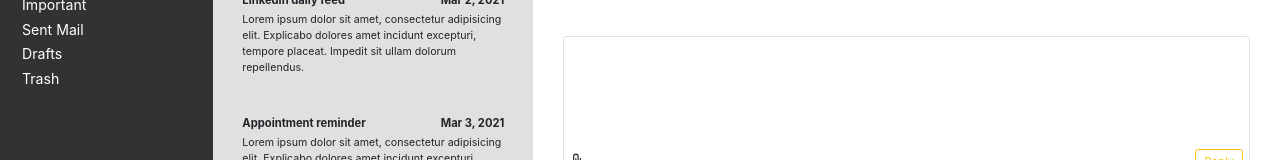
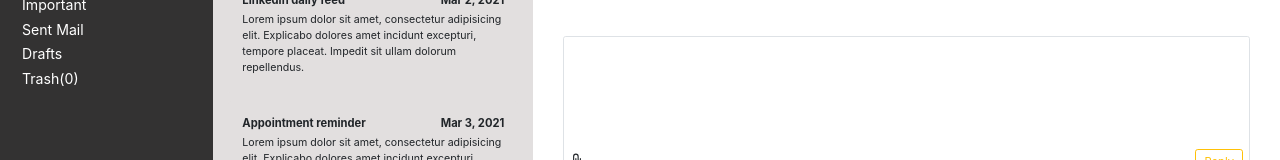
Before and after one commit to benong777/email-template-with-angular, an Angular app: page / in a window 1280 px wide. Shown: the part 205-365 px from the top of the page. Built offline with nearby package versions, Linux system fonts and the light colour scheme.

Commit message:
Added trash count

```diff
--- a/src/app/app.component.html
+++ b/src/app/app.component.html
@@ -31,7 +31,7 @@
               <a class="text-white" href="#" alt="Important">Important</a> <br>
               <a class="text-white" href="#" alt="Sent mail">Sent Mail</a> <br>
               <a class="text-white" href="#" alt="Drafts">Drafts</a> <br>
-              <a class="text-white" href="#" alt="Trash">Trash</a> <br>
+              <a class="text-white" href="#" alt="Trash">Trash({{trashTotal}})</a> <br>
           </div>
       </div>
       <div class="notification-col col-12 col-sm-8 col-md-3 pt-4">
--- a/src/app/app.component.ts
+++ b/src/app/app.component.ts
@@ -16,6 +16,7 @@ export class AppComponent {
 
   currEmailIndex = 0;
   emailsEmpty = false;
+  trashTotal = 0;
 
   emails = [
     {
@@ -64,10 +65,9 @@ export class AppComponent {
       this.currEmailIndex -= 1;
     }
 
-    // Update inbox total
-    console.log(this.inboxTotal = this.emails.length);
-    console.log(this.emails);
+    // Update inbox/trash total
     this.inboxTotal = this.emails.length;
+    this.trashTotal += 1;
   }
 
   // Update selected email card data
```
